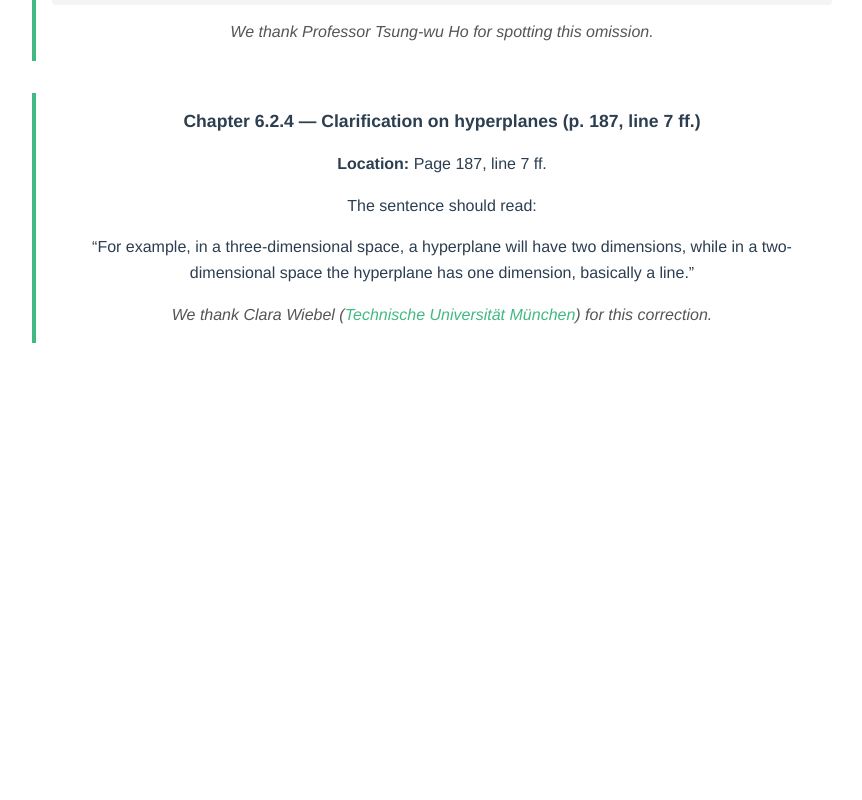
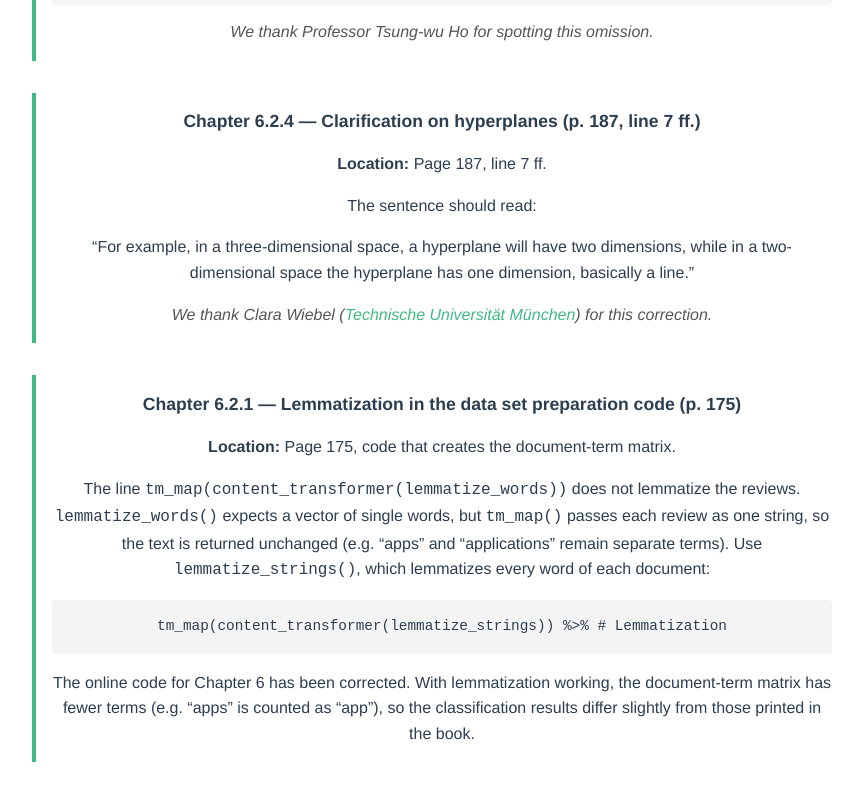
Before and after one commit to DanielDanLab/danieldanlab.github.io, a Vue app: page /#/errata in a window 1280 px wide. Shown: the part 835-1635 px from the top of the page, without its empty margins (208-1070 px from the left). Before the commit the page ends 1290 px from the top, so only its background shows below. Built offline with nearby package versions, Linux system fonts and the light colour scheme.

Commit message:
Errata: Chapter 6.2.1, lemmatize_words() does not lemmatize whole documents
Added an errata entry for Chapter 6.2.1 regarding lemmatization issues in the data set preparation code. Updated the explanation and provided the corrected code snippet.

```diff
--- a/src/components/Errata.vue
+++ b/src/components/Errata.vue
@@ -41,6 +41,23 @@ dfmt &lt;- dfm(toks)</code></pre>
         </blockquote>
         <p class="errata-thanks">
           We thank Clara Wiebel (<a href="https://www.tum.de/" target="_blank" rel="noopener noreferrer">Technische Universit&auml;t M&uuml;nchen</a>) for this correction.
+        </p>
+      </div>
+      <div class="errata-item">
+        <h2>Chapter 6.2.1 &mdash; Lemmatization in the data set preparation code (p. 175)</h2>
+        <p><strong>Location:</strong> Page 175, code that creates the document-term matrix.</p>
+        <p>
+          The line <code>tm_map(content_transformer(lemmatize_words))</code> does not lemmatize the reviews.
+          <code>lemmatize_words()</code> expects a vector of single words, but <code>tm_map()</code> passes
+          each review as one string, so the text is returned unchanged (e.g. &ldquo;apps&rdquo; and
+          &ldquo;applications&rdquo; remain separate terms). Use <code>lemmatize_strings()</code>, which
+          lemmatizes every word of each document:
+        </p>
+        <pre><code>tm_map(content_transformer(lemmatize_strings)) %&gt;% # Lemmatization</code></pre>
+        <p>
+          The online code for Chapter 6 has been corrected. With lemmatization working, the document-term
+          matrix has fewer terms (e.g. &ldquo;apps&rdquo; is counted as &ldquo;app&rdquo;), so the classification
+          results differ slightly from those printed in the book.
         </p>
       </div>
     </div>
```
